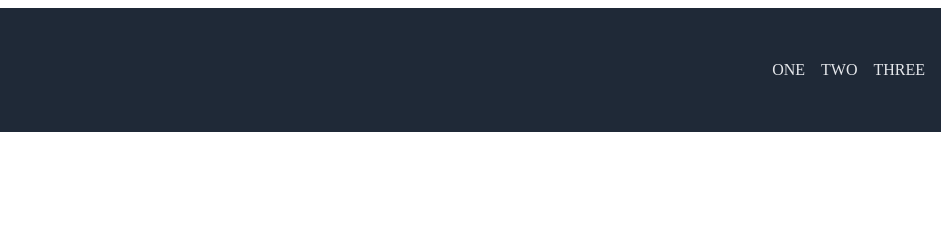
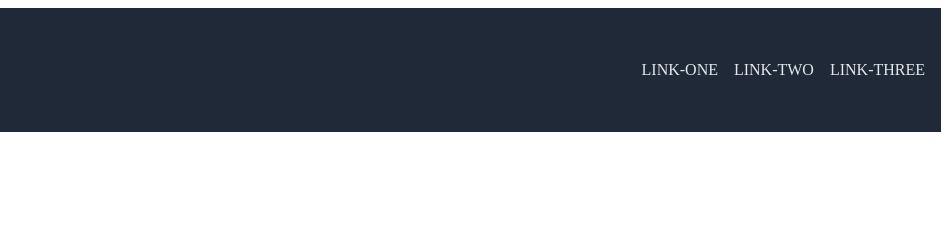
Before and after one commit to G-Y-Chan/TOP-Landing-Page, a plain HTML site: page index.html in a window 1280 px wide. Shown: the top 251 px of the page, 331-1280 px from the left. Drawn offline with Linux system fonts and the light colour scheme.

Commit message:
Edit left link texts in header section

```diff
--- a/index.html
+++ b/index.html
@@ -14,9 +14,9 @@
             </div>
             <div class="left-links">
                 <ul>
-                    <li><a href="#">ONE</a></li>
-                    <li><a href="#">TWO</a></li>
-                    <li><a href="#">THREE</a></li>
+                    <li><a href="#">LINK-ONE</a></li>
+                    <li><a href="#">LINK-TWO</a></li>
+                    <li><a href="#">LINK-THREE</a></li>
                 </ul>
             </div>
         </div>
```
